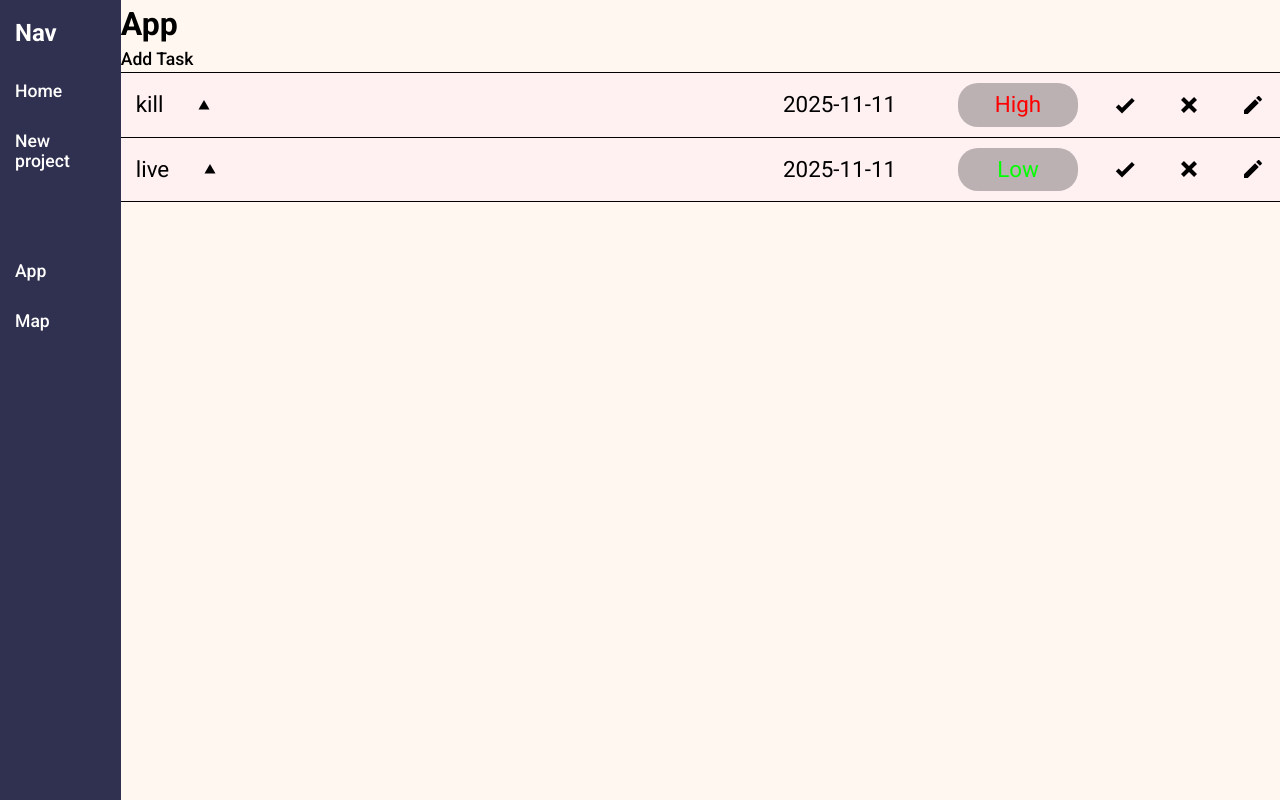
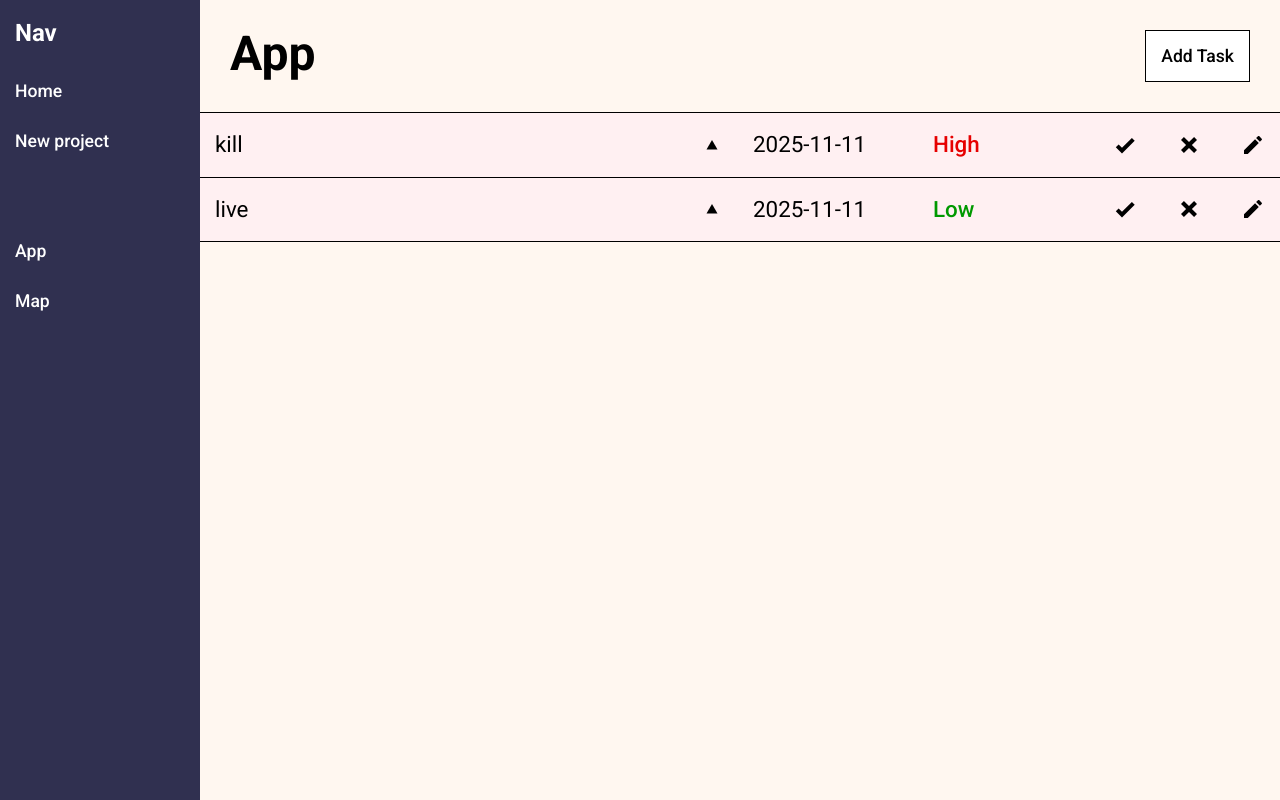
Before and after one commit to Boltlord1/to-do-list, a website built with webpack: page src/template.html in a window 1280 px wide. Both pictures are taken after a click on the button "App". Built offline with nearby package versions, Linux system fonts and the light colour scheme.

Commit message:
Further styled the page

```diff
--- a/src/dom/home.js
+++ b/src/dom/home.js
@@ -4,6 +4,7 @@ export default function() {
     main.id = 'home'
 
     const title = document.createElement('h1')
+    title.classList.add('header')
     title.textContent = 'Todo List by Boltlord'
     main.appendChild(title)
 }
--- a/src/styles.css
+++ b/src/styles.css
@@ -39,6 +39,7 @@ button {
     background-color: hsl(240, 25%, 25%);
     width: 200px;
     position: sticky;
+    flex-shrink: 0;
     display: flex;
     flex-direction: column;
 }
@@ -61,12 +62,33 @@ button {
 
 .main {
     background-color: hsl(30, 100%, 97%);
-    width: 1920px;
+    width: calc(1920px - 200px);
 }
 
 dialog {
     justify-self: center;
     align-self: center;
+}
+
+.header {
+    line-height: 1;
+    padding: 30px;
+    display: flex;
+    justify-content: space-between;
+}
+
+.header > h1 {
+    font-size: 3rem;
+}
+
+.header > button {
+    background-color: white;
+    border: 1px solid black;
+    padding: 15px;
+}
+
+.header > button:hover {
+    background-color: hsl(0, 0%, 90%);
 }
 
 .task {
@@ -81,7 +103,7 @@ dialog {
     font-size: 1.4rem;
     padding: 10px;
     display: grid;
-    grid-template-columns: auto 1fr 150px 120px auto auto auto;
+    grid-template-columns: 1fr auto 150px 150px auto auto auto;
     gap: 15px 30px;
 }
 
@@ -113,24 +135,20 @@ dialog {
 
 .row > div {
     padding: 5px;
+    align-self: center;
 }
 
 .priority {
-    background-color: #0004;
-    text-align: center;
+    font-weight: 500;
     border-radius: 20px;
 }
 
 .high {
-    color: hsl(0, 100%, 50%);
-}
-
-.medium {
-    color: hsl(60, 100%, 50%);
+    color: hsl(0, 100%, 45%);
 }
 
 .low {
-    color: hsl(120, 100%, 50%);
+    color: hsl(120, 100%, 30%);
 }
 
 .check:hover {
```
